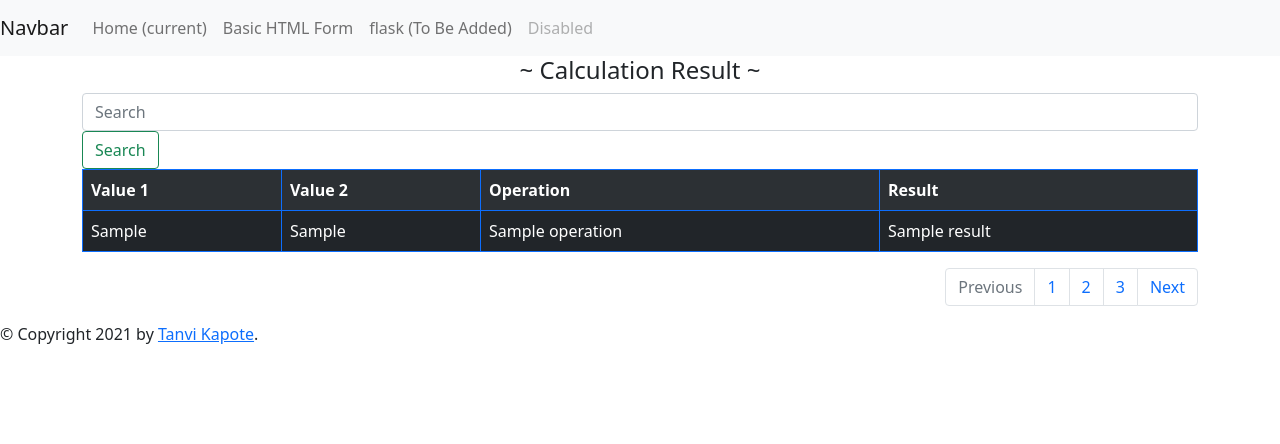
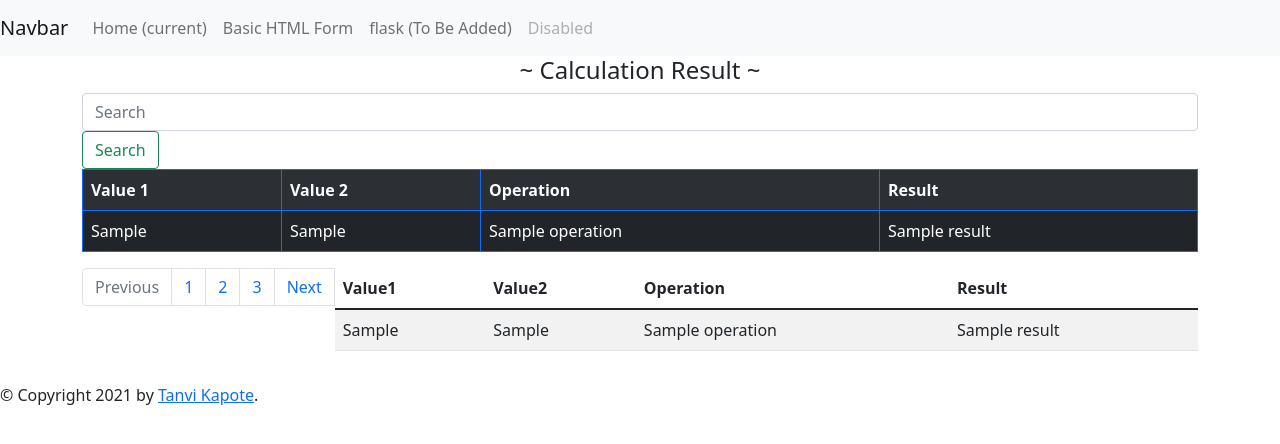
Before and after one commit to Tanv08/calc2-project3_beautify_tables, a Flask app: template app/templates/result.html in a window 1280 px wide. Shown: the top 444 px of the page. Run offline with Flask 2, Linux system fonts and the light colour scheme; the template is opened without the code that fills it: most values are stand-ins (such as "Sample title", 1, 10 or a date in 2020).

Commit message:
Updated flask

```diff
--- a/app/templates/index.html
+++ b/app/templates/index.html
@@ -9,7 +9,7 @@
 {% block content %}
     <h1>Beautiful Tables</h1>
     <p class="important">
-      Welcome to my awesome homepage.
+      Welcome to the homepage
         <img src="{{ url_for('static', filename='images/sample.jpeg') }}">
     </p>
 {% endblock %}
--- a/app/templates/result.html
+++ b/app/templates/result.html
@@ -58,6 +58,24 @@
             <li class="page-item">
                 <a class="page-link" href="#">Next</a>
             </li>
+            <table id="data" class="table table-striped">
+    <thead>
+      <tr>
+        <th>Value1</th>
+        <th>Value2</th>
+        <th>Operation</th>
+        <th>Result</th>
+      </tr>
+    </thead>
+    <tbody>
+        <tr>
+          <td>{{ value1 }}</td>
+          <td>{{ value2 }}</td>
+          <td>{{ operation }}</td>
+          <td>{{ result }}</td>
+        </tr>
+    </tbody>
+  </table>
         </ul>
     </nav>
 </div>
```
